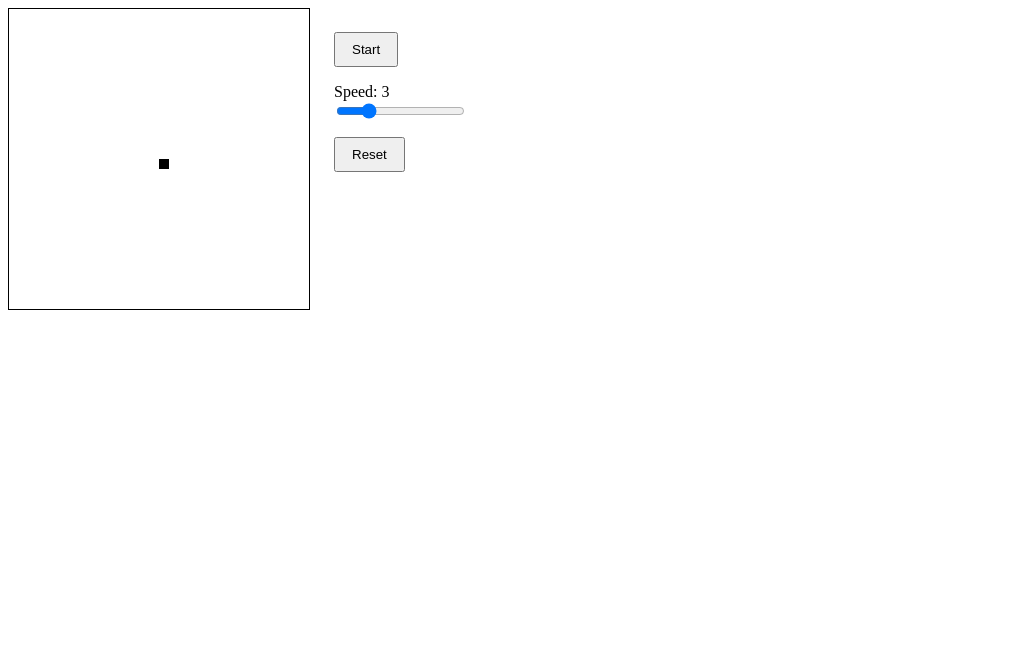
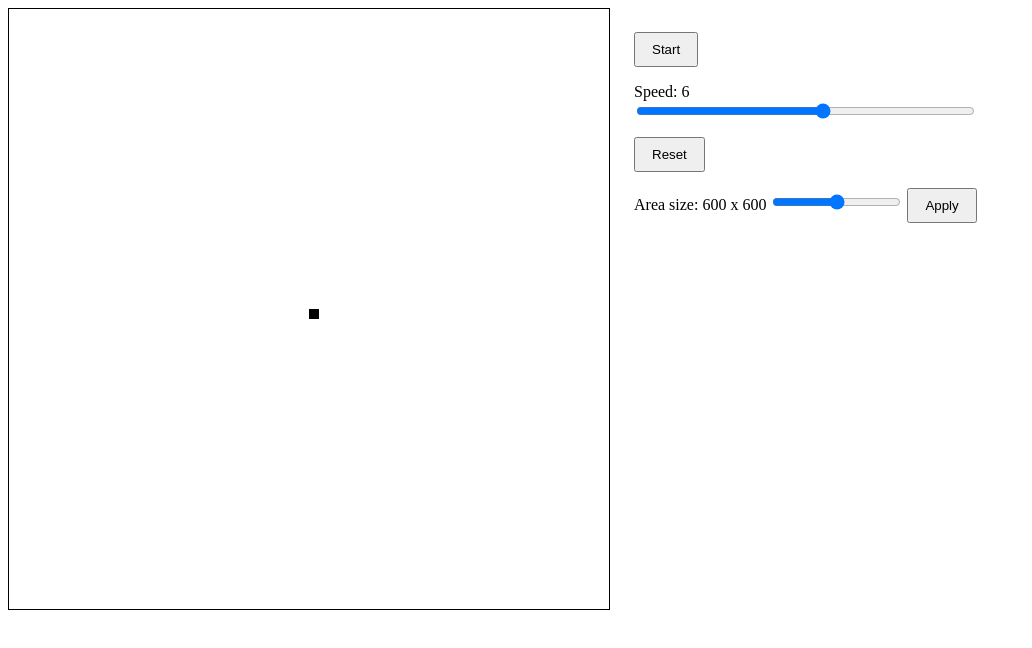
Before and after one commit to zsoltpocsai/random-walk, a website with bundled scripts: page index.html in a window 1280 px wide. Shown: the whole page, without its empty margins (0-1032 px from the left). Built offline with nearby package versions, Linux system fonts and the light colour scheme.

Commit message:
Added size control functionality

```diff
--- a/index.html
+++ b/index.html
@@ -19,6 +19,11 @@
       <div id="reset-control">
         <button id="reset-control-button">Reset</button>
       </div>
+      <div id="size-control">
+        <label id="size-control-label">Area size</label>
+        <input id="size-control-input" type="range" min="300" max="900" step="300">
+        <button id="size-control-button">Apply</button>
+      </div>
     </div>
   </body>
 </html>
--- a/src/controls.js
+++ b/src/controls.js
@@ -1,3 +1,4 @@
 export * as LoopControl from "./controls/loop-control.js";
 export * as SpeedControl from "./controls/speed-control.js";
 export * as ResetControl from "./controls/reset-control.js";
+export * as SizeControl from "./controls/size-control.js";
--- /dev/null
+++ b/src/controls/size-control.js
@@ -0,0 +1,25 @@
+const controlInput = document.getElementById("size-control-input");
+const controlLabel = document.getElementById("size-control-label");
+const controlButton = document.getElementById("size-control-button");
+
+const listeners = [];
+updateLabel();
+
+controlInput.addEventListener("input", () => {
+  updateLabel();
+});
+
+controlButton.addEventListener("click", () => {
+  for (const listener of listeners) {
+    listener({ size: controlInput.value });
+  }
+});
+
+function updateLabel() {
+  const size = controlInput.value;
+  controlLabel.innerText = `Area size: ${size} x ${size}`;
+}
+
+export function addListener(listener) {
+  listeners.push(listener);
+}
--- a/src/controls/speed-control.js
+++ b/src/controls/speed-control.js
@@ -1,21 +1,20 @@
 const controlInput = document.getElementById("speed-control-input");
 const controlLabel = document.getElementById("speed-control-label");
 
-controlInput.value = 3;
-printSpeed(controlInput.value);
+updateLabel();
 
-controlInput.addEventListener("input", (event) => {
-  printSpeed(event.target.value);
-  for (const listener of speedControlListeners) {
+controlInput.addEventListener("input", () => {
+  updateLabel();
+  for (const listener of listeners) {
     listener({ speed: controlInput.value });
   }
 });
 
-function printSpeed(value) {
-  controlLabel.innerText = `Speed: ${value}`;
+function updateLabel() {
+  controlLabel.innerText = `Speed: ${controlInput.value}`;
 }
 
-const speedControlListeners = [];
+const listeners = [];
 
 export function setRange(min, max) {
   controlInput.min = min;
@@ -26,6 +25,11 @@ export function getValue() {
   return controlInput.value;
 }
 
+export function setValue(speed) {
+  controlInput.value = speed;
+  updateLabel();
+}
+
 export function addListener(listener) {
-  speedControlListeners.push(listener);
+  listeners.push(listener);
 }
--- a/src/main.js
+++ b/src/main.js
@@ -1,5 +1,5 @@
 import * as WalkerSpace from "./walker-space.js";
-import { LoopControl, SpeedControl, ResetControl } from "./controls.js";
+import { LoopControl, SpeedControl, ResetControl, SizeControl } from "./controls.js";
 import * as Walker from "./walker.js";
 import * as Trail from "./trail.js";
 import * as Canvas from "./canvas.js";
@@ -11,7 +11,12 @@ document.addEventListener("DOMContentLoaded", () => {
   WalkerSpace.updateAndDraw();
 });
 
+// -- Set up controls
+
+SpeedControl.setValue(Walker.INITIAL_SPEED);
 SpeedControl.setRange(Walker.MIN_SPEED, Walker.MAX_SPEED);
+
+// ----
 
 // -- Set control listeners
 
@@ -29,6 +34,12 @@ ResetControl.addListener(() => {
   Trail.deleteAll();
   Canvas.clear();
   WalkerSpace.reset();
+  WalkerSpace.draw();
+});
+
+SizeControl.addListener((event) => {
+  WalkerSpace.setSizeInPixels(event.size, event.size);
+  Trail.deleteAll();
   WalkerSpace.draw();
 });
 
--- a/src/walker-space.js
+++ b/src/walker-space.js
@@ -4,8 +4,8 @@ import * as Direction from "./direction.js";
 import { Position } from "./common.js";
 
 // Width and height must be even numbers
-const SPACE_WIDTH = 30;
-const SPACE_HEIGHT = 30;
+let SPACE_WIDTH = 60;
+let SPACE_HEIGHT = 60;
 
 // Scale factor indicates the size of one space 'tile' in pixels
 const SCALE_FACTOR = 10;
@@ -30,6 +30,25 @@ function isPositionInsideOfSpaceBoundary(position) {
   const y = position.y;
   return ((x >= 0 && x <= SPACE_WIDTH) &&
           (y >= 0 && y <= SPACE_HEIGHT));
+}
+
+function redefineInitWalkerPosition() {
+  initWalkerPosition.x = SPACE_HEIGHT / 2;
+  initWalkerPosition.y = SPACE_WIDTH / 2;
+}
+
+export function setSizeInPixels(width, height) {
+  if (width % SCALE_FACTOR > 0 ||
+      height % SCALE_FACTOR > 0) {
+        throw "Inproper width or height pixel size";
+  }
+
+  SPACE_WIDTH = width / SCALE_FACTOR;
+  SPACE_HEIGHT = height / SCALE_FACTOR;
+  Canvas.setSize(width, height);
+
+  redefineInitWalkerPosition();
+  reset();
 }
 
 export function draw() {
--- a/src/walker.js
+++ b/src/walker.js
@@ -18,8 +18,9 @@ const walker = {
   }
 };
 
-const MAX_SPEED = 10;
-const MIN_SPEED = 1;
+export const INITIAL_SPEED = 6;
+export const MAX_SPEED = 10;
+export const MIN_SPEED = 1;
 
 const walkerMove = {
   moveToSkip: MAX_SPEED / 2,
@@ -48,4 +49,4 @@ function addWalkerMoveListener(listener) {
   walkerMoveListener = listener;
 }
 
-export { walker, MAX_SPEED, MIN_SPEED, addWalkerMoveListener };
+export { walker, addWalkerMoveListener };
```
